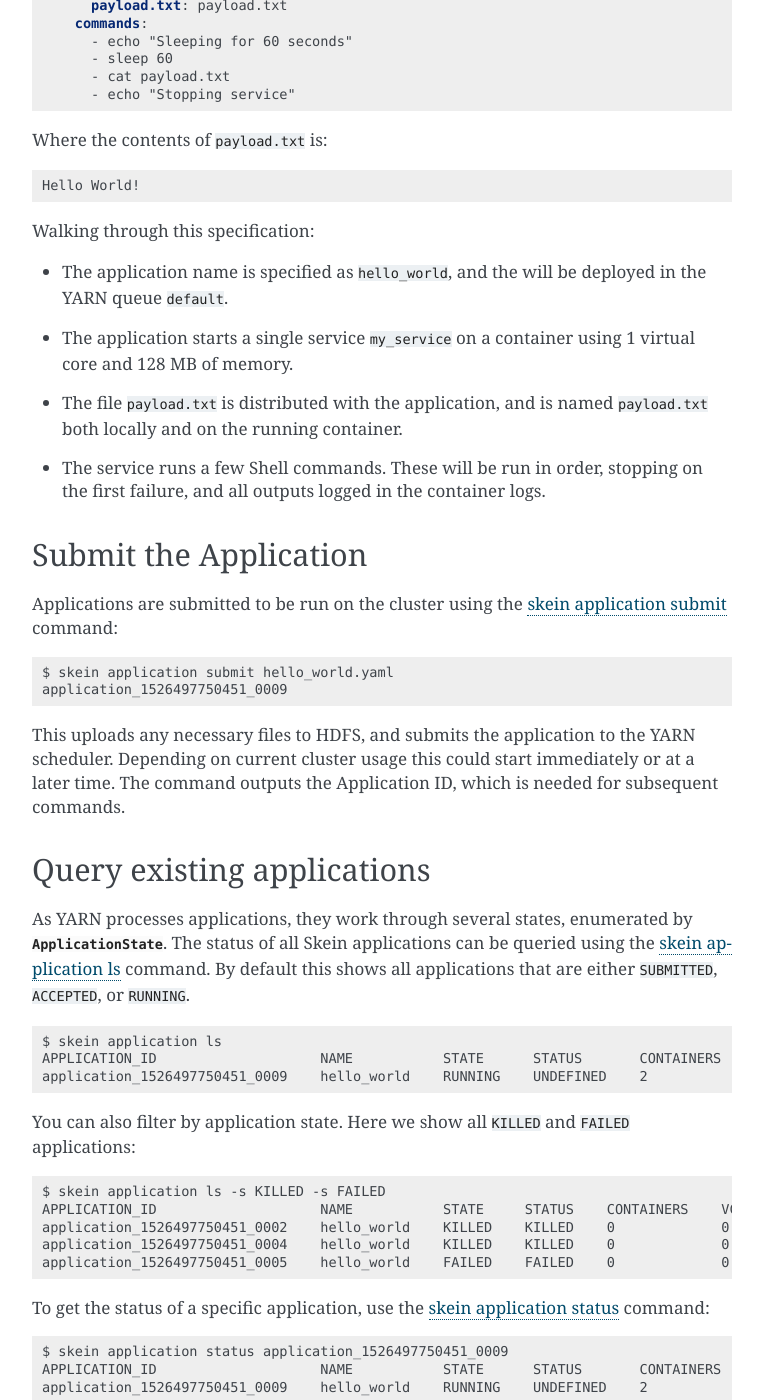
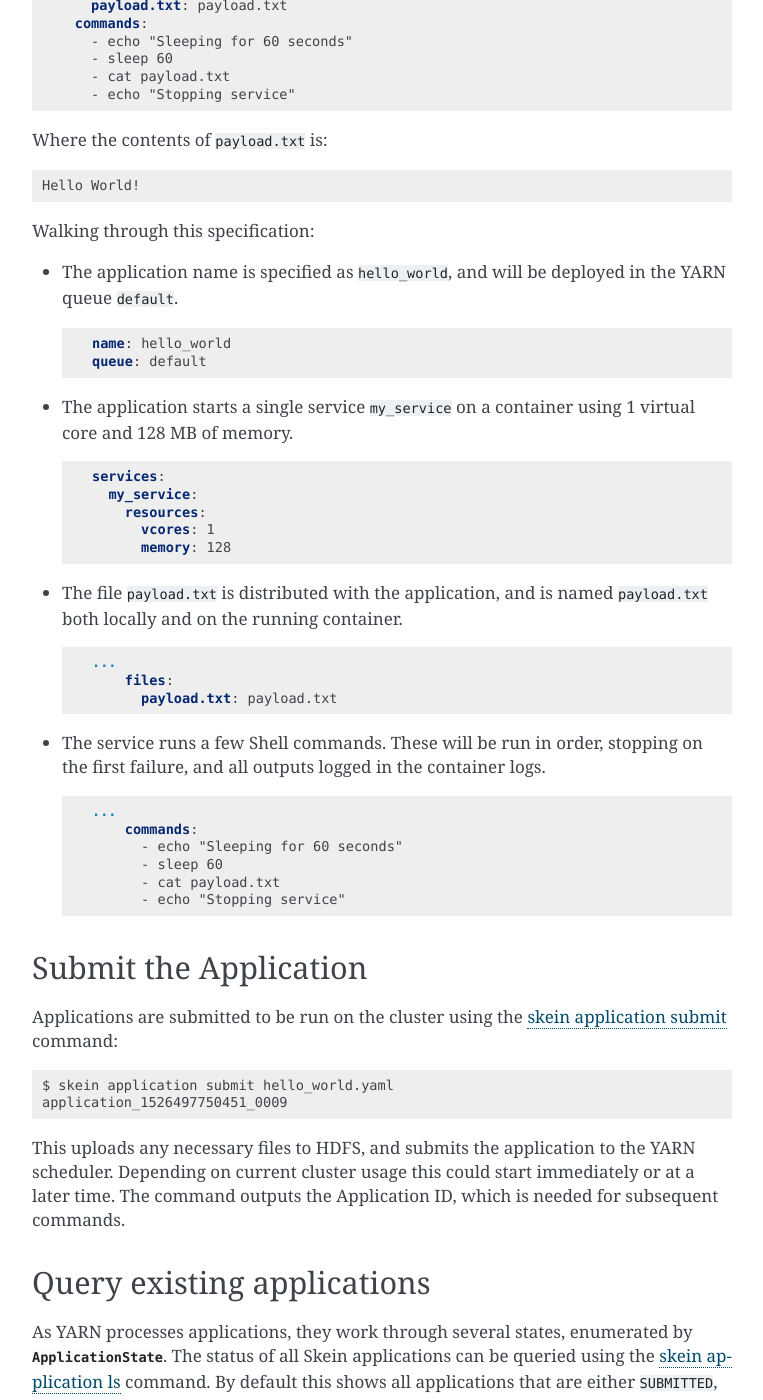
Before and after one commit to jcrist/skein, a Sphinx documentation site: the page built from docs/source/quickstart.rst, in a window 1280 px wide and 1400 px high, scrolled down 1238 px. Shown: the whole window, without its empty margins (358-1121 px from the left). Built offline with Sphinx 7.4.7, drawn with Linux system fonts in a browser that asks for light colours.

Commit message:
Doc edits (#57)
* modify language on index

* interleave spec elements within description

* pass through distributing files

* respond

```diff
--- a/docs/source/index.rst
+++ b/docs/source/index.rst
@@ -13,13 +13,13 @@
     1. *A quantity of yarn, thread, or the like, put up together, after it is taken from the reel.*
 
 
-Skein is a simple library and cli for deploying applications on `Apache YARN
+Skein is a simple library and command line interface (CLI) for deploying
+applications on `Apache YARN
 <https://hadoop.apache.org/docs/current/hadoop-yarn/hadoop-yarn-site/YARN.html>`_.
 While YARN has many features that make it powerful for developing resilient
 applications, these features also can make it difficult for developers to use.
 
-Skein aims to be easy to use, providing just as much YARN as your project
-needs.
+Skein is easy to use, providing just as much YARN as your project needs.
 
 Installation
 ------------
--- a/docs/source/quickstart.rst
+++ b/docs/source/quickstart.rst
@@ -85,17 +85,46 @@
 
 Walking through this specification:
 
-- The application name is specified as ``hello_world``, and the will be
-  deployed in the YARN queue ``default``.
+- The application name is specified as ``hello_world``, and will be deployed in
+  the YARN queue ``default``.
+
+  .. code-block:: yaml
+
+     name: hello_world
+     queue: default
 
 - The application starts a single service ``my_service`` on a container using 1
   virtual core and 128 MB of memory.
 
+  .. code-block:: yaml
+
+     services:
+       my_service:
+         resources:
+           vcores: 1
+           memory: 128
+
+
 - The file ``payload.txt`` is distributed with the application, and is named
   ``payload.txt`` both locally and on the running container.
 
+  .. code-block:: yaml
+
+     ...
+         files:
+           payload.txt: payload.txt
+
 - The service runs a few Shell commands. These will be run in order, stopping
   on the first failure, and all outputs logged in the container logs.
+
+  .. code-block:: yaml
+
+     ...
+         commands:
+           - echo "Sleeping for 60 seconds"
+           - sleep 60
+           - cat payload.txt
+           - echo "Stopping service"
 
 
 Submit the Application
```
Also changed, not shown: docs/source/distributing-files.rst (+19 -17 lines).
